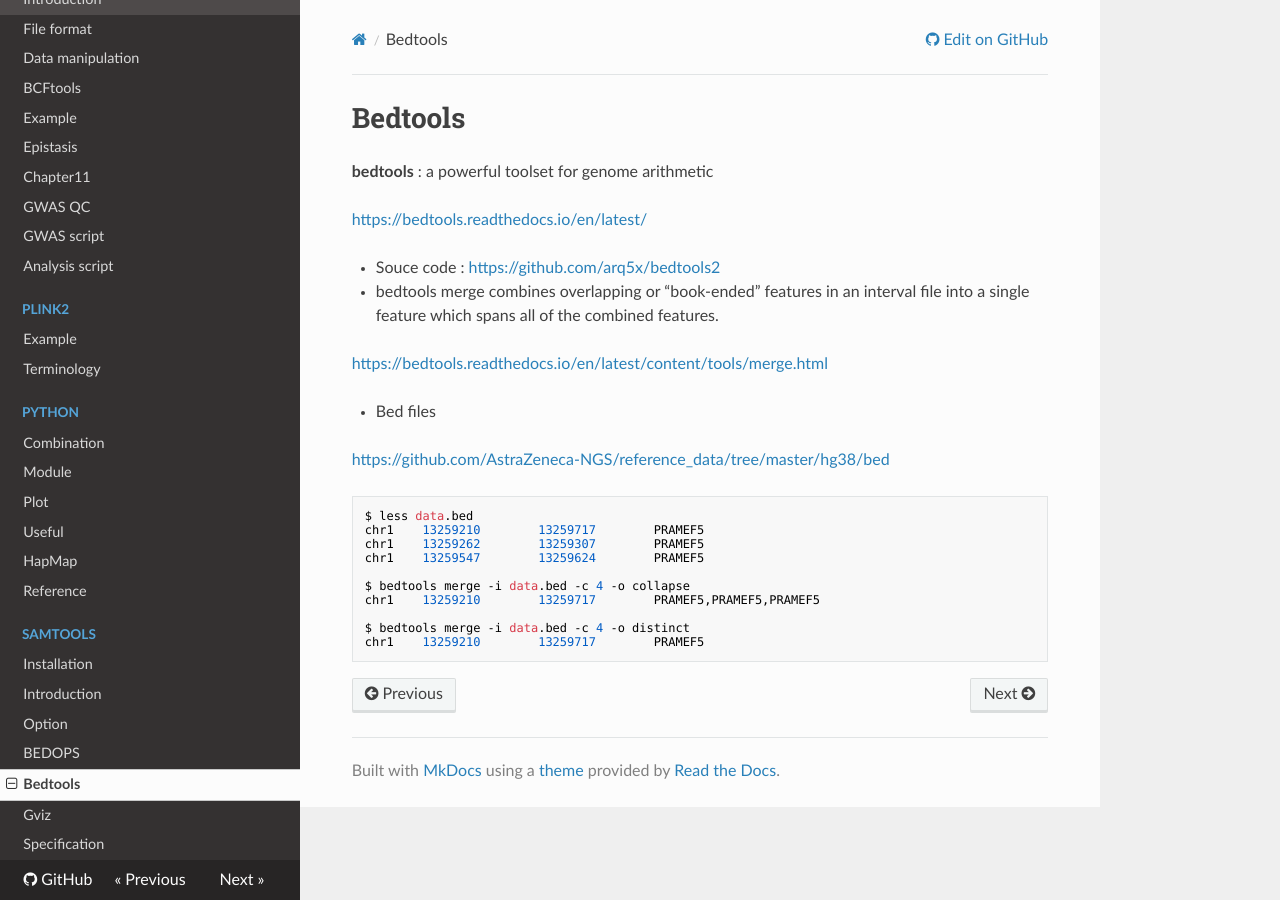
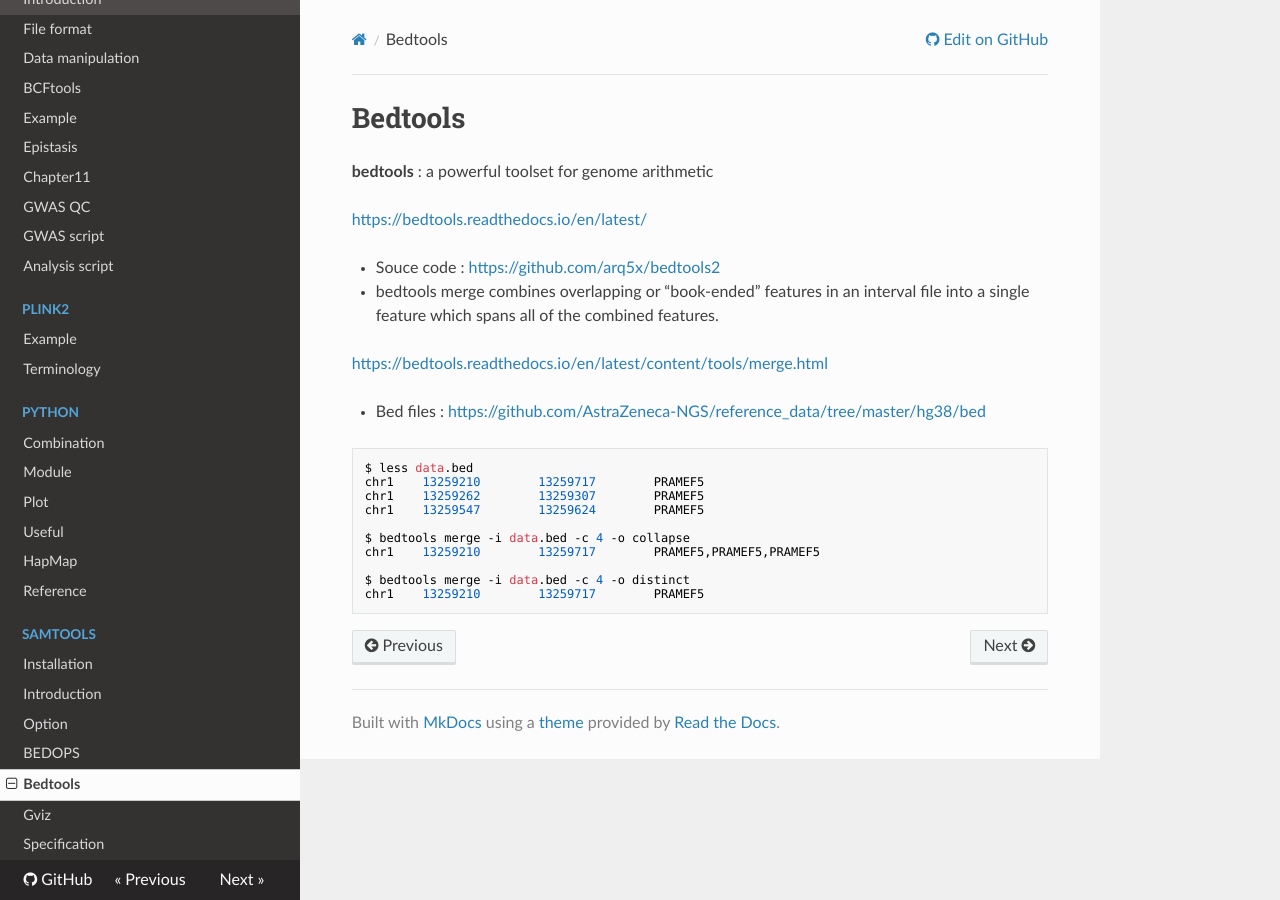
Before and after one commit to WonyoungCho/plink, an MkDocs documentation site: the page built from docs/bedtools_int.md, in a window 1280 px wide. Built offline with MkDocs 1.6.1, drawn with Linux system fonts in a browser that asks for light colours; nearby versions of some CDN libraries; old or Windows-style settings are respelled for this version of MkDocs; some of the changed lines change nothing that is shown.

Commit message:
Update bedtools_int.md

````diff
--- a/docs/bedtools_int.md
+++ b/docs/bedtools_int.md
@@ -10,9 +10,7 @@
 <https://bedtools.readthedocs.io/en/latest/content/tools/merge.html>
 
 
-- Bed files
-
-<https://github.com/AstraZeneca-NGS/reference_data/tree/master/hg38/bed>
+- Bed files : <https://github.com/AstraZeneca-NGS/reference_data/tree/master/hg38/bed>
 
 ```
 $ less data.bed
````
